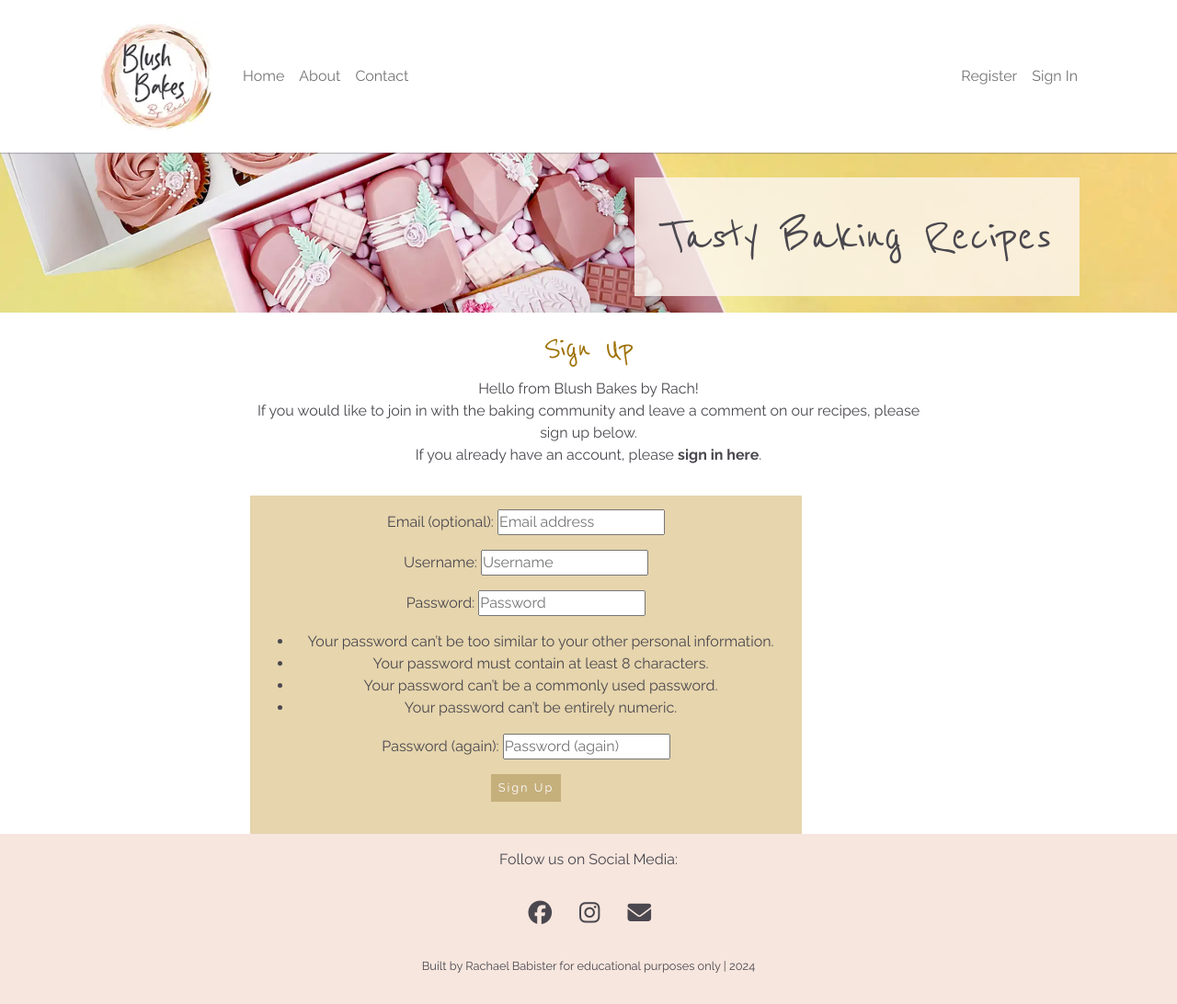
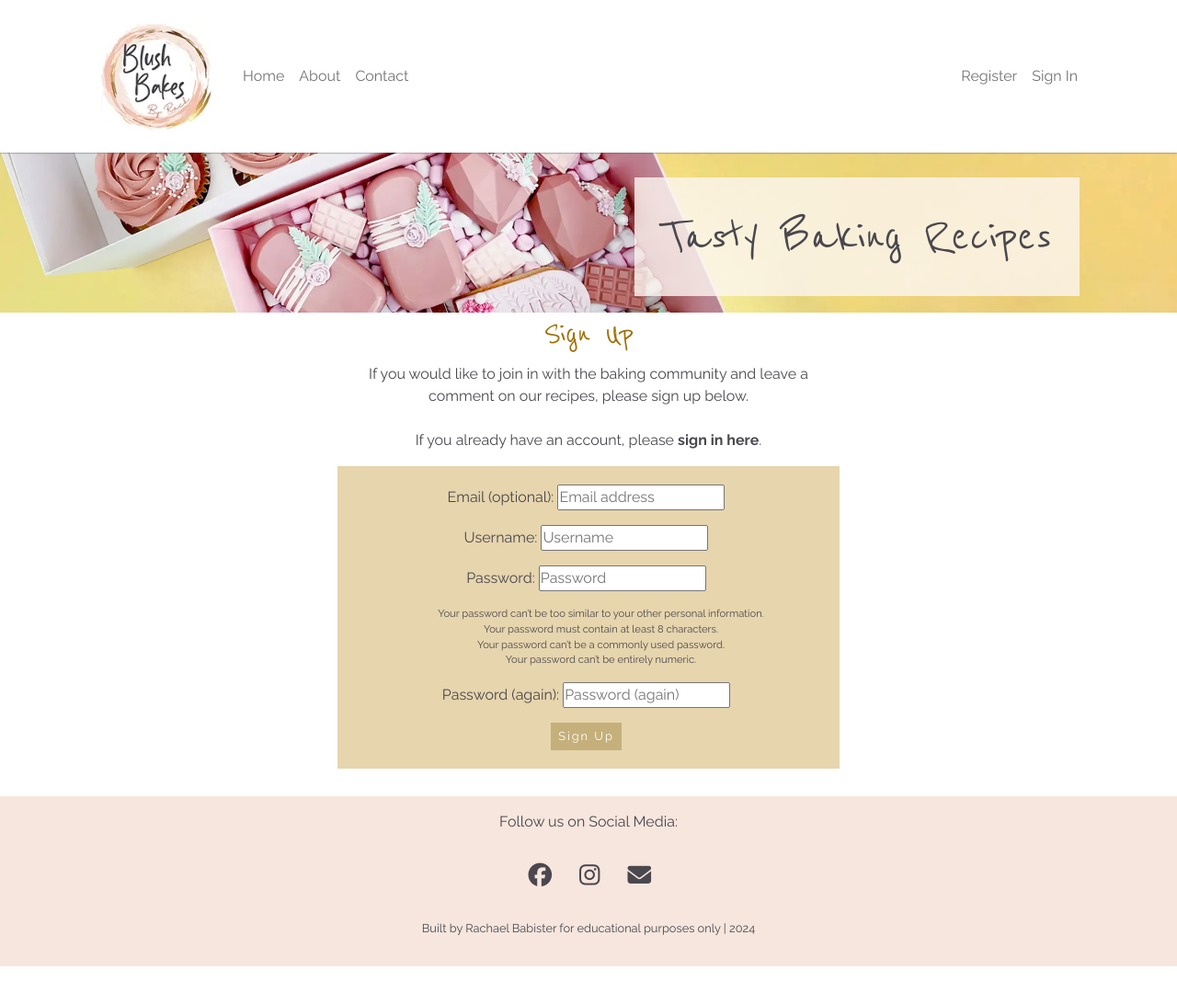
Before and after one commit to rachaelbabister/blush-bakes-blog, a Django app: page /accounts/signup/ in a window 1280 px wide. Shown: the whole page at 92% size. After the commit the page ends 1051 px from the top, so only its background shows below. Run offline with Django 4.2, Linux system fonts and the light colour scheme; some libraries are stand-ins or nearby versions.

Commit message:
Add styling to 'Register' page

```diff
--- a/static/css/style.css
+++ b/static/css/style.css
@@ -263,11 +263,31 @@ main {
     height: auto;
 }
 
-/* Logged in and Account style */
-
+/* Sign Up, Logout & Account styles */
 .hello {
     color: #9e7105;
     font-weight: bolder;
+}
+
+.account-center {
+    text-align: center;
+}
+
+.account-center h3 {
+    font-size: 245%;
+    color: #9e7105;
+}
+
+.sign-up {
+    color: #4a474e;
+    background-color: rgba(205, 172, 93, .5);
+    padding: 20px 15px 0px 10px;
+    margin-bottom: 30px;
+}
+
+.help-text ul {
+    font-size: 70%;
+    list-style-type: none;
 }
 
 /* Contact page */
@@ -382,16 +402,6 @@ input[type=checkbox] {
     text-align: center;
 } */
 
-/* Sign Up, Create Account & Logout styles */
-
-.account-center {
-    text-align: center;
-}
-
-.account-center h3 {
-    font-size: 245%;
-    color: #9e7105;
-}
 
 /* Footer Section */
 #footer {
--- a/templates/account/logout.html
+++ b/templates/account/logout.html
@@ -7,14 +7,14 @@
 {% block content %}
 <div class="container">
     <div class="row">
-        <div class="col-md-8 mt-3 offset-md-2 account-center">
+        <div class="col-md-6 offset-md-3 account-center">
             <h3>{% trans "Sign Out" %}</h3>
 
             <p>{% trans 'Are you sure you want to sign out?' %}</p>
         </div>
     </div>
     <div class="row">
-        <div class="col-md-8 mt-3 offset-md-2 account-center">
+        <div class="col-md-6 offset-md-3 account-center">
             <form method="post" action="{% url 'account_logout' %}">
                 {% csrf_token %}
                 {% if redirect_field_value %}
--- a/templates/account/signup.html
+++ b/templates/account/signup.html
@@ -8,18 +8,18 @@
 
 <div class="container">
   <div class="row">
-    <div class="col-md-8 mt-3 offset-md-2 account-center">
+    <div class="col-md-6 offset-md-3 account-center">
       <h3>{% trans "Sign Up" %}</h3>
 
-      <p>{% blocktrans %}Hello from Blush Bakes by Rach! <br>
+      <p>{% blocktrans %}
         If you would like to join in with the baking community and
-        leave a comment on our recipes, please sign up below. <br>
+        leave a comment on our recipes, please sign up below. <br><br>
         If you already have an account, please <a href="{{ login_url }}"><strong>sign in here</strong></a>.
         {% endblocktrans %}</p>
     </div>
   </div>
   <div class="row">
-    <div class="col-md-8 mt-3 offset-md-2 account-center">
+    <div class="col-md-6 offset-md-3 account-center">
       {% if username_exists %}
       <p>
         This Email or Username is already registered. Please <a href="{{ login_url }}"><strong>sign in.</strong></a>
@@ -28,19 +28,13 @@
       {% if success_exists %}
       <p>Welcome {{ user }}!</p>
       {% endif %}
-      <form class="signup" id="contact-form" method="post" action="{% url 'account_signup' %}">
+      <form class="sign-up help-text" id="signup_form" method="post" action="{% url 'account_signup' %}">
         {% csrf_token %}
         {{ form.as_p }}
         {% if redirect_field_value %}
-        <div class="form-body">
-          <div class="form-row">
-            <div class="input-group">
-              <input type="hidden" name="{{ redirect_field_name }}" value="{{ redirect_field_value }}" />
-              {% endif %}
-              <button class="page-buttons" type="submit">{% trans "Sign Up" %}</button>
-            </div>
-          </div>
-        </div>
+        <input type="hidden" name="{{ redirect_field_name }}" value="{{ redirect_field_value }}" />
+        {% endif %}
+        <button class="page-buttons" type="submit">{% trans "Sign Up" %}</button>
       </form>
     </div>
   </div>
```
Also changed, not shown: templates/account/login.html (+6 -5 lines), 1 other file.
